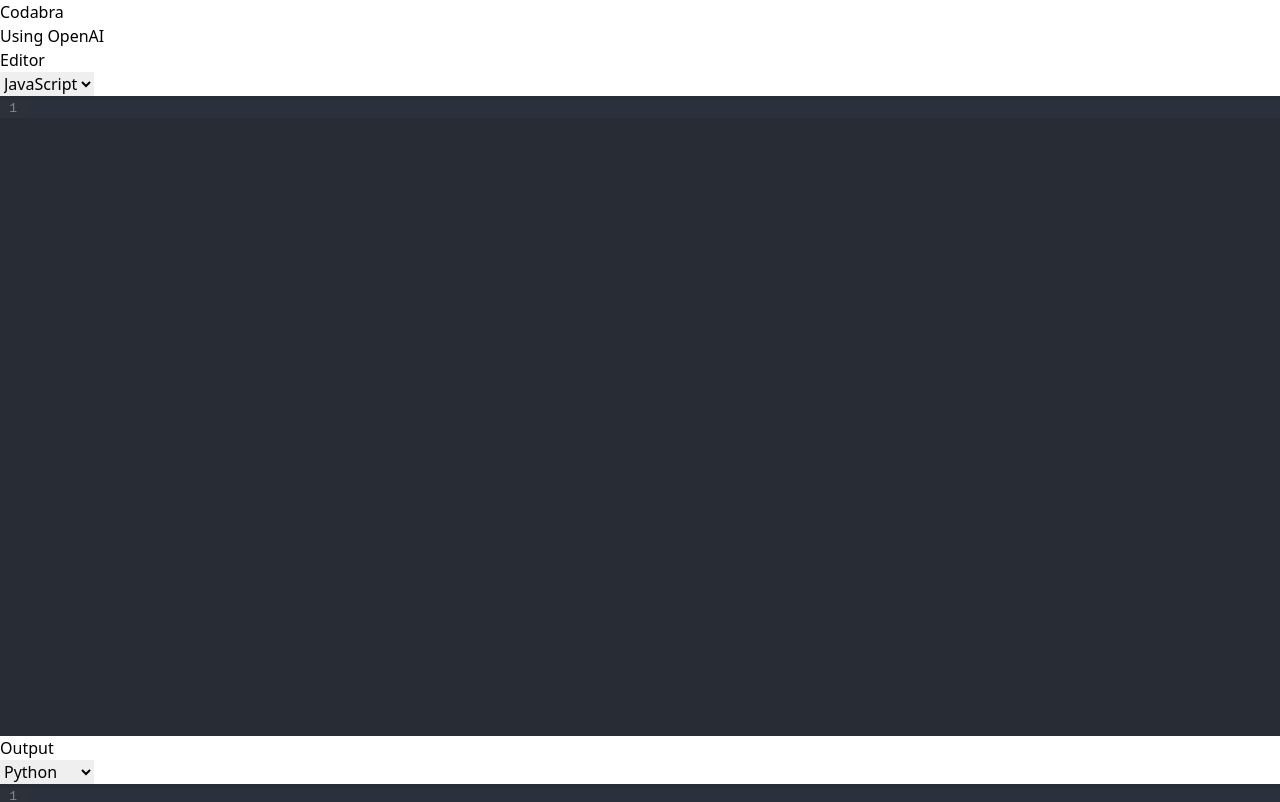
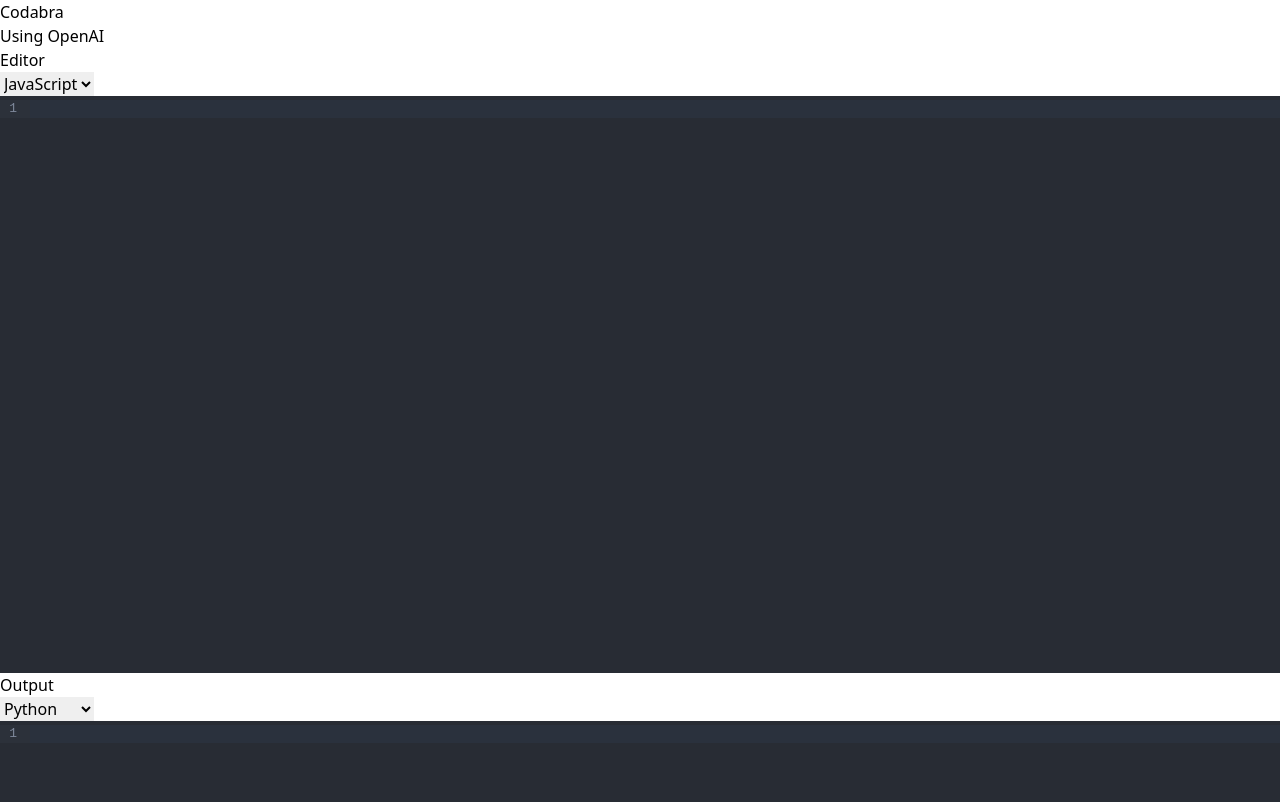
Before and after one commit to AngryNerd11/Codabra, a React (Vite) app in the folder client/: page / in a window 1280 px wide. Shown: the top 802 px of the page. Built offline with nearby package versions, Linux system fonts and the light colour scheme.

Commit message:
Changed Styling and Designing of components

```diff
--- a/client/package.json
+++ b/client/package.json
@@ -9,6 +9,7 @@
     "lint": "eslint . --ext js,jsx --report-unused-disable-directives --max-warnings 0",
     "preview": "vite preview"
   },
+
   "dependencies": {
     "@reduxjs/toolkit": "^2.1.0",
     "@uiw/react-codemirror": "^4.21.21",
--- a/client/src/App.jsx
+++ b/client/src/App.jsx
@@ -43,7 +43,7 @@ const App = () => {
 
 
   return (
-    <div className='bg-gray-500'>
+    <div className='bg-gray-500' style={{overflow:"hidden"}}>
       <h1 className="text-6xl font-italic text-white font-bold text-center bg-black bg-opacity-75  py-2">Codabra</h1>
       <h1 className="text-2xl font-italic text-white-opacity-10 font-bold text-center bg-black bg-opacity-70 py-2">Using OpenAI</h1>
 
@@ -66,7 +66,7 @@ const App = () => {
           <Output language={language} code={output} />
         </div>
       </div>
-      <div className='flex flex-col items-center  h-screen'>
+      <div className='flex flex-col items-center'>
         <button disabled={loading} en className=" bg-blue-400 hover:bg-blue-500 text-white font-bold py-2 px-10 mt-4"
           onClick={handleClick}>
           {loading ? 'Translating...' : 'Translate'}
--- a/client/src/components/Editor.jsx
+++ b/client/src/components/Editor.jsx
@@ -61,7 +61,7 @@ const Editor = () => {
                         console.log(value);
                         dispatch(setCode(value))
                     }}
-                    height='80vh'
+                    height='72.1vh'
                     extensions={extensions}
                     theme='dark'
                 />
--- a/client/src/components/Output.jsx
+++ b/client/src/components/Output.jsx
@@ -36,7 +36,7 @@ const Output = ({ code, language }) => {
             <div >
                 <CodeMirror
                     value={code}
-                    height='80vh'
+                    height='72.1vh'
                     extensions={extensions}
                     theme='dark'
                 />
```
Also changed, not shown: 1 other file (tests, documents, lock files or other folders).
